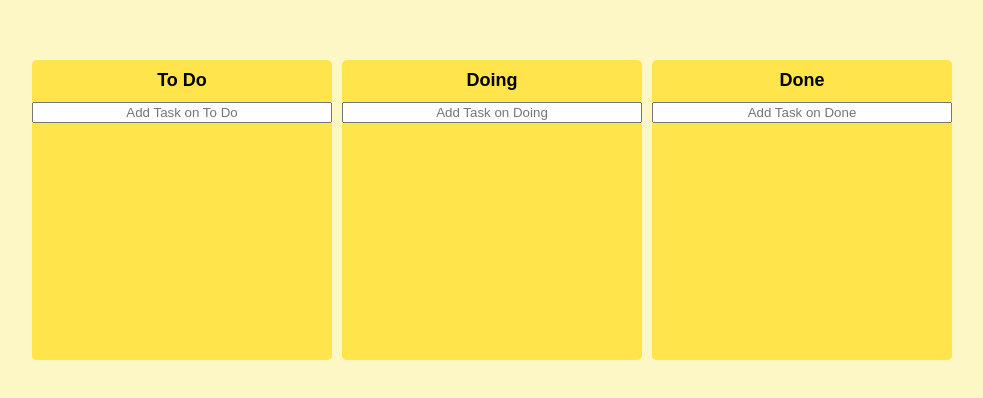
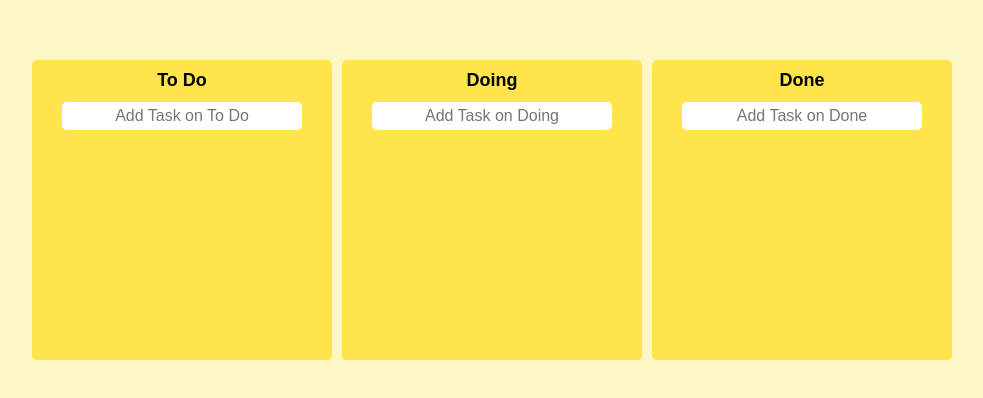
Before and after one commit to Inginginging/trello_clone, a React (Create React App) app: page / in a window 1280 px wide. Shown: the part 190-588 px from the top of the page, without its empty margins (148-1131 px from the left). Built offline with nearby package versions, Linux system fonts and the light colour scheme.

Commit message:
delete Btn

```diff
--- a/src/Components/Board.tsx
+++ b/src/Components/Board.tsx
@@ -39,9 +39,18 @@ const Area = styled.div<IAreaProps>`
 `;
 const Form = styled.form`
   width: 100%;
+  display: flex;
+  justify-content: center;
+  padding-bottom: 10px;
   input {
-    width: 100%;
+    font-size: 16px;
+    border: 0;
+    background-color: white;
+    width: 80%;
+    padding: 5px;
+    border-radius: 5px;
     text-align: center;
+    margin: 0 auto;
   }
 `;
 
@@ -90,6 +99,7 @@ function Board({ toDos, boardId }: IBoardProps) {
               <DraggableCard
                 key={toDo.id}
                 toDoId={toDo.id}
+                boardId={boardId}
                 toDoText={toDo.text}
                 index={index}
               />
--- a/src/Components/DraggableCard.tsx
+++ b/src/Components/DraggableCard.tsx
@@ -1,23 +1,54 @@
 import React from "react";
 import { Draggable } from "react-beautiful-dnd";
+import { useSetRecoilState } from "recoil";
 import styled from "styled-components";
+import { toDoState } from "../atoms";
 
 const Card = styled.div<{ isDragging: boolean }>`
   border-radius: 5px;
   margin-bottom: 5px;
-  padding: 10px 10px;
+  padding: 10px 15px;
   background-color: ${(props) => props.theme.cardColor};
   box-shadow: ${(props) =>
     props.isDragging ? "0px 2px 5px rgba(0, 0, 0, 0.5)" : "none"};
+  display: flex;
+  justify-content: space-between;
+  align-items: center;
+`;
+const Text = styled.span``;
+const DelBtn = styled.button`
+  border: none;
+  cursor: pointer;
+  background-color: transparent;
+  padding: 5px 8px;
+  font-size: 16px;
 `;
 
 interface IDraggableCardProps {
   toDoId: number;
   toDoText: string;
   index: number;
+  boardId: string;
 }
 
-function DraggableCard({ toDoId, toDoText, index }: IDraggableCardProps) {
+function DraggableCard({
+  toDoId,
+  toDoText,
+  index,
+  boardId,
+}: IDraggableCardProps) {
+  const setToDos = useSetRecoilState(toDoState);
+  const handleDelete = (toDoId: number) => {
+    setToDos((originalToDos) => {
+      const tempToDos = [...originalToDos[boardId]];
+      //click된 toDoId를 빼고 남은 toDo들을 살림
+      const filteredToDos = tempToDos.filter((toDo) => toDo.id !== toDoId);
+      return {
+        ...originalToDos,
+        [boardId]: filteredToDos,
+      };
+    });
+  };
   return (
     <Draggable draggableId={toDoId + ""} index={index}>
       {(provided, snapshot) => (
@@ -27,7 +58,8 @@ function DraggableCard({ toDoId, toDoText, index }: IDraggableCardProps) {
           {...provided.draggableProps}
           ref={provided.innerRef}
         >
-          {toDoText}
+          <Text>{toDoText}</Text>
+          <DelBtn onClick={() => handleDelete(toDoId)}>x</DelBtn>
         </Card>
       )}
     </Draggable>
--- a/src/atoms.tsx
+++ b/src/atoms.tsx
@@ -5,7 +5,7 @@ export interface IToDo {
   text: string;
 }
 //toDoState의 type
-interface IToDoState {
+export interface IToDoState {
   [key: string]: IToDo[];
 }
 
```
Also changed, not shown: src/App.tsx (+2 -7 lines).
